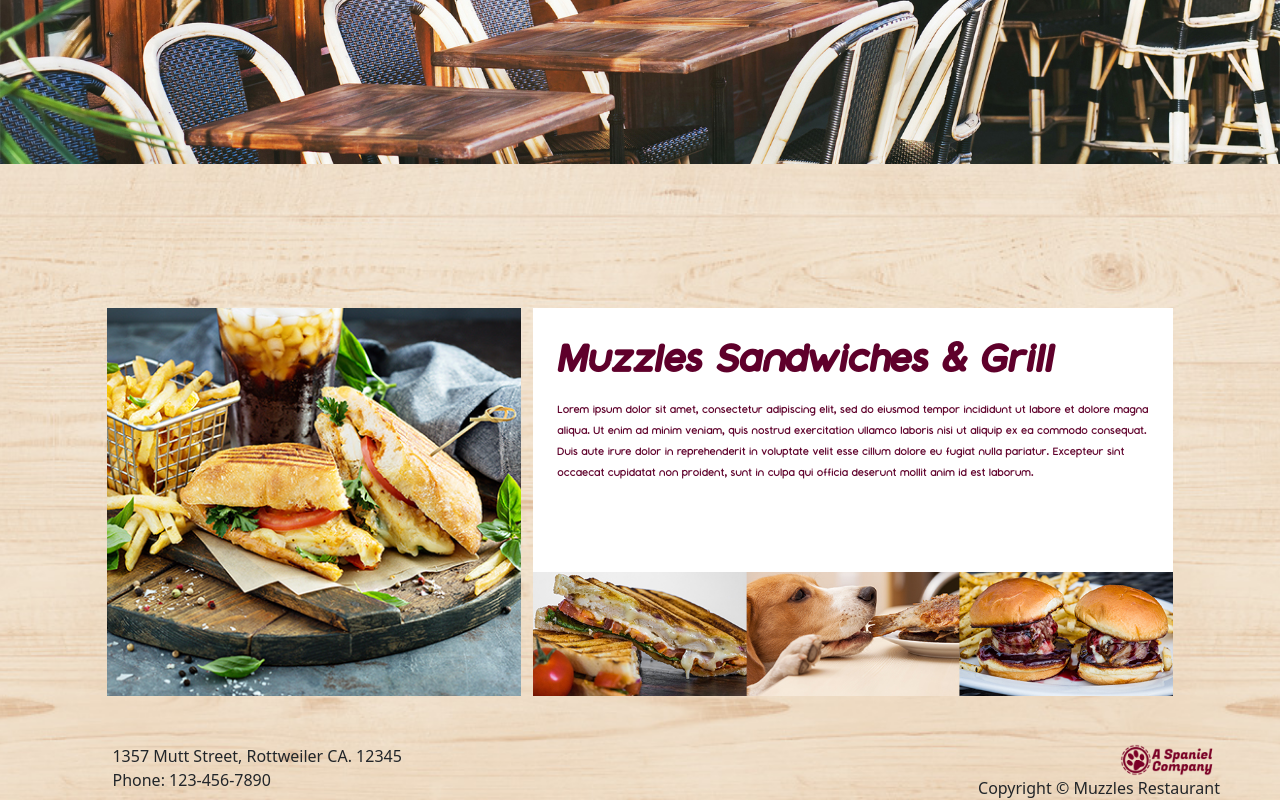
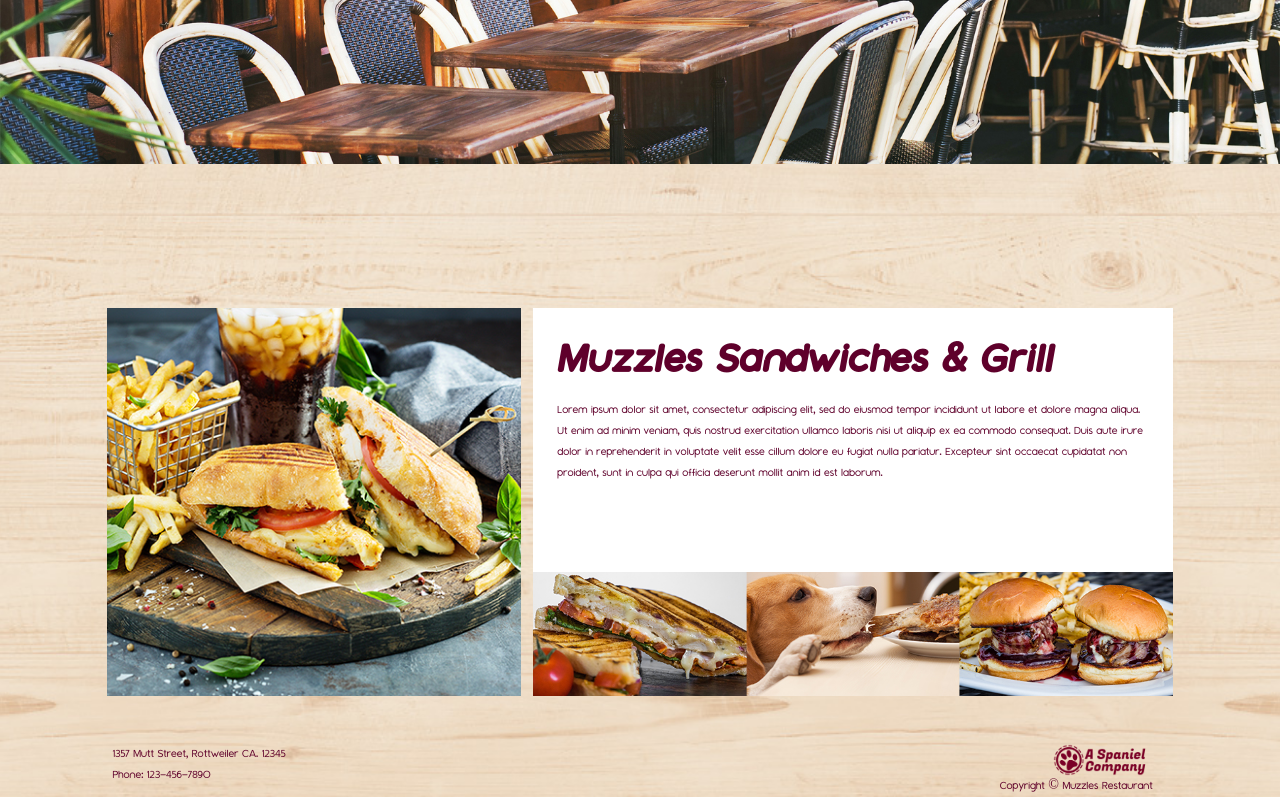
Before and after one commit to nHarrisonW/PuppyRestaurant, a plain HTML site: page index.html in a window 1280 px wide. Shown: the part 371-1171 px from the top of the page. Drawn offline with nearby package versions, Linux system fonts and the light colour scheme.

Commit message:
EverythingPush

```diff
--- a/CSS/style.css
+++ b/CSS/style.css
@@ -24,7 +24,7 @@ body {
 .newFont2 {
 
     font-size: 14px;
-    font-family: Montauk-Regular ;
+    font-family: Montauk-Light ;
     color: #5F002B
 
 
@@ -763,5 +763,10 @@ text-decoration: none;
 {
 
     padding-left: 8%;
-    padding-right: 8%;
+
 }
+
+.montFont25 {
+
+    padding-right: 7%;
+}
--- a/index.html
+++ b/index.html
@@ -163,7 +163,7 @@
 
 
      <!-- Footer below -->
-     <div class="container-fluid d-none d-md-block" >
+     <div class="container-fluid d-none d-md-block newFont2" >
       <!-- row for footer -->
       <div class="row justify-content-between montFont24 pe-5">
         <div class="col-6">
@@ -173,7 +173,7 @@
         </div>
         <!----- It was uneven so i tried adding some padding up top so it'll even up to the right side-->
         <!------ endTxt to send the img to the right as well as the copy right!-->
-        <div class="col-6 endTxt" >
+        <div class="col-6 endTxt montFont25" >
           <img
             src="./assets/CompanyLogo.png"
             width="100px"
@@ -188,7 +188,7 @@
 
 
     <!-- This is for the footer but responsive // footer but responsive // footer but responsive   -->
-    <div class="container-fluid d-md-none">
+    <div class="container-fluid d-md-none newFont2">
       <div class="row justify-content-between montFont24 pe-5">
         <center>
         <div class="col"> <img
```
